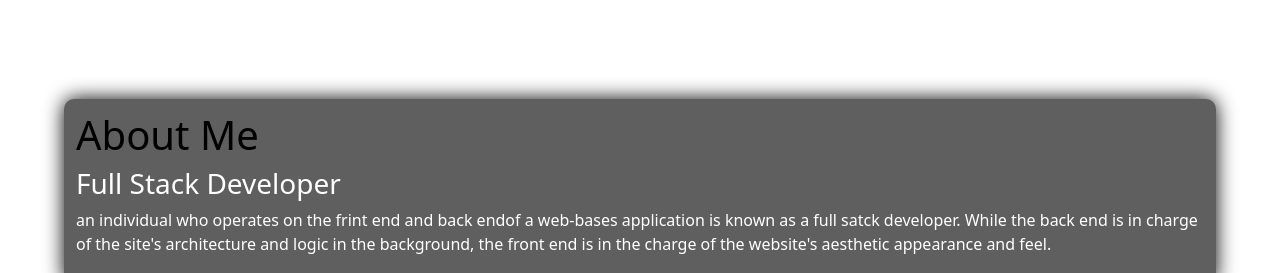
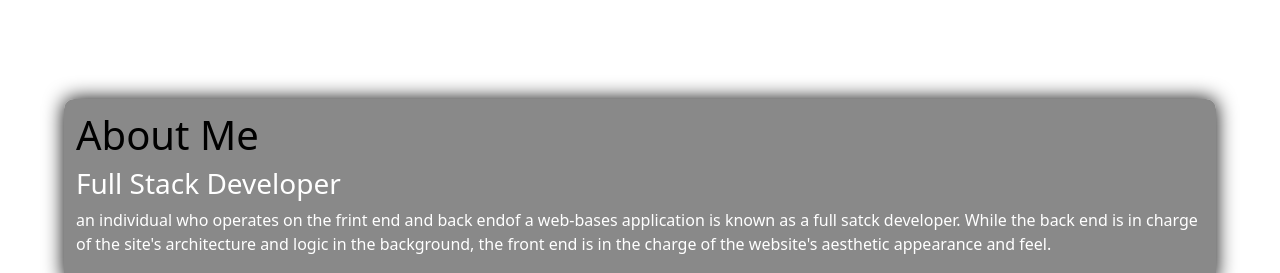
Before and after one commit to minhajp4323/Portfolio, a plain HTML site: page index.html in a window 1280 px wide. Shown: the part 673-946 px from the top of the page. Drawn offline with nearby package versions, Linux system fonts and the light colour scheme.

Commit message:
color change

```diff
--- a/MinhajPortFolio.css
+++ b/MinhajPortFolio.css
@@ -147,7 +147,7 @@ h4:hover{
     margin-right: 5%;
     margin-top: 5%;
     transform: translateY(10px);
-    background-color: rgb(95, 95, 95);
+    background-color: rgba(106, 106, 106, 0.793);
     box-shadow: 0 0 20px rgb(0, 0, 0);
     transition: 0.5s ease;
 }
```
